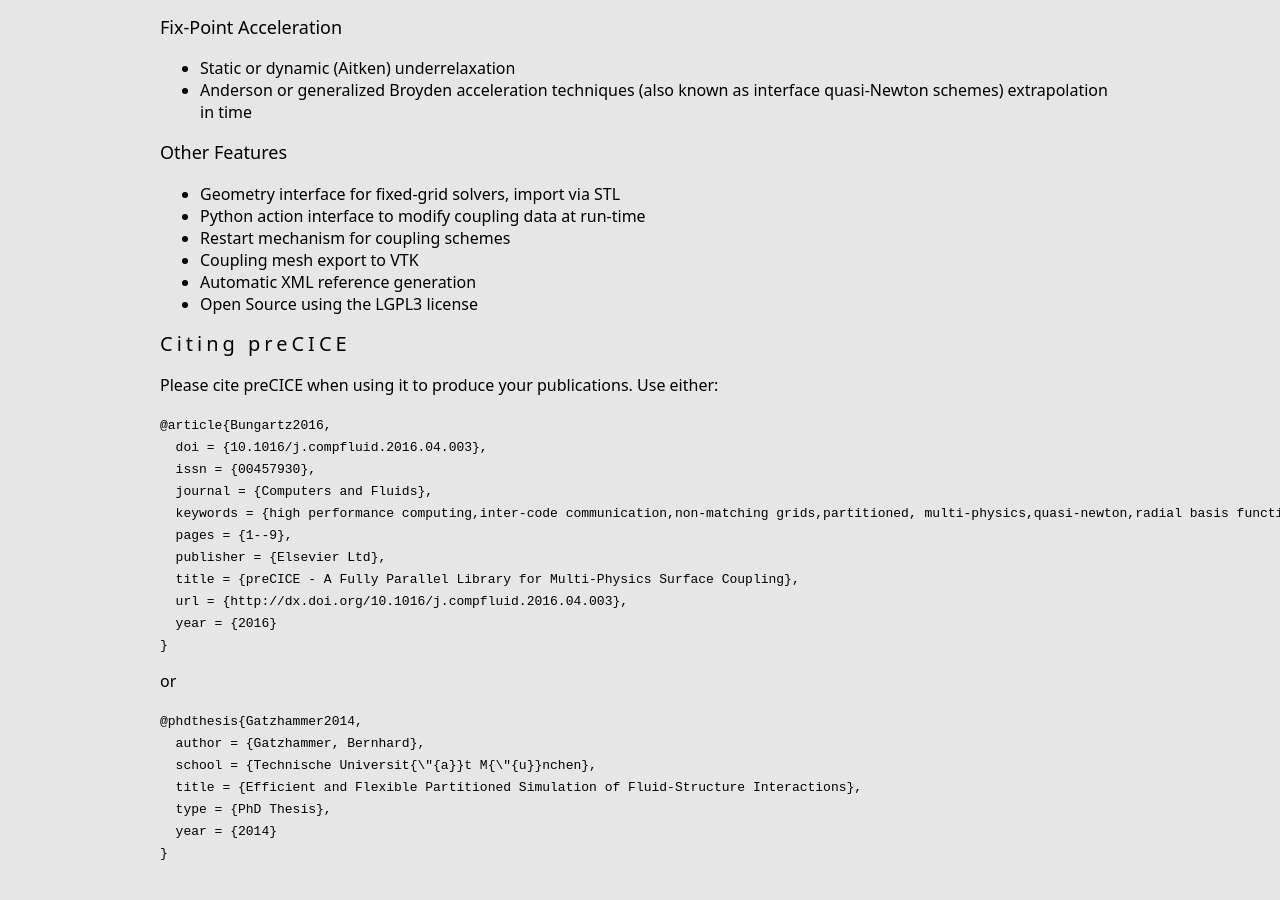
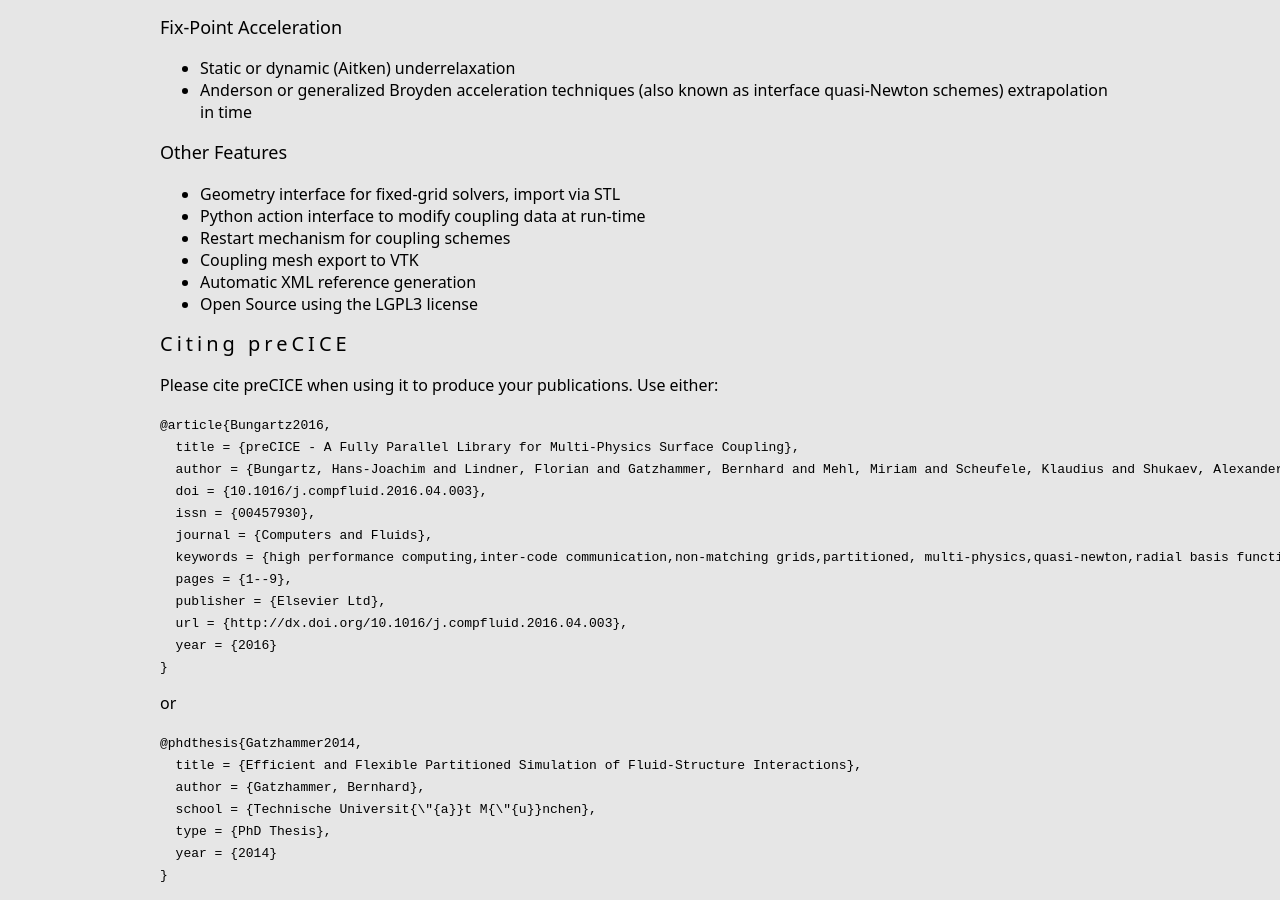
Before and after one commit to precice/precice.github.io_old, a Jekyll site: the page built from index.md, in a window 1280 px wide and 900 px high, scrolled down 915 px. Built offline with Jekyll 4.4.1, drawn with Linux system fonts in a browser that asks for light colours; before the commit the page ends 1793 px from its top, so only the background shows below that.

Commit message:
Add author.

```diff
--- a/index.md
+++ b/index.md
@@ -50,13 +50,14 @@
 Please cite preCICE when using it to produce your publications. Use either:
 
     @article{Bungartz2016,
+      title = {preCICE - A Fully Parallel Library for Multi-Physics Surface Coupling},
+      author = {Bungartz, Hans-Joachim and Lindner, Florian and Gatzhammer, Bernhard and Mehl, Miriam and Scheufele, Klaudius and Shukaev, Alexander and Uekermann, Benjamin},
       doi = {10.1016/j.compfluid.2016.04.003},
       issn = {00457930},
       journal = {Computers and Fluids},
       keywords = {high performance computing,inter-code communication,non-matching grids,partitioned, multi-physics,quasi-newton,radial basis functions,strong coupling},
       pages = {1--9},
       publisher = {Elsevier Ltd},
-      title = {preCICE - A Fully Parallel Library for Multi-Physics Surface Coupling},
       url = {http://dx.doi.org/10.1016/j.compfluid.2016.04.003},
       year = {2016}
     }
@@ -64,9 +65,9 @@
 or
 
     @phdthesis{Gatzhammer2014,
+      title = {Efficient and Flexible Partitioned Simulation of Fluid-Structure Interactions},
       author = {Gatzhammer, Bernhard},
       school = {Technische Universit{\"{a}}t M{\"{u}}nchen},
-      title = {Efficient and Flexible Partitioned Simulation of Fluid-Structure Interactions},
       type = {PhD Thesis},
       year = {2014}
     }
```
